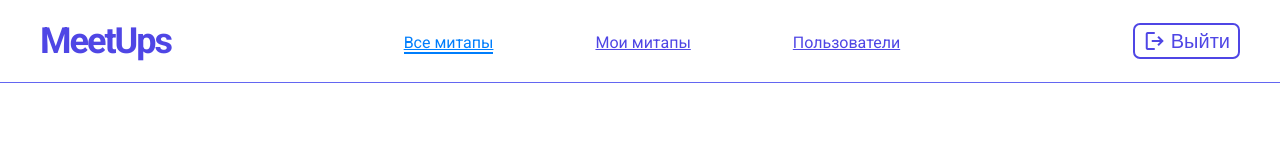
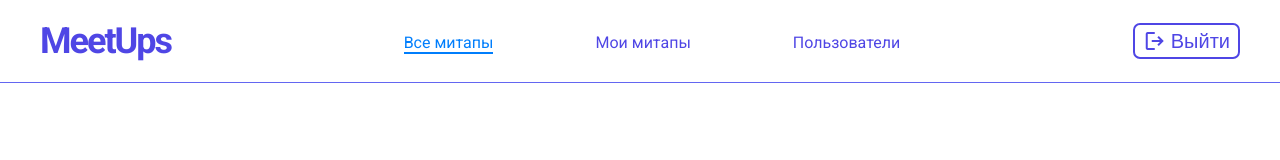
Before and after one commit to NERFTHISPLS/angular-meetup-organization, an Angular app: page / in a window 1280 px wide. Shown: the top 160 px of the page. Built offline with nearby package versions, Linux system fonts and the light colour scheme.

Commit message:
Fix nav links styles

```diff
--- a/src/app/shared/components/header/header.component.html
+++ b/src/app/shared/components/header/header.component.html
@@ -3,11 +3,11 @@
     <h1><a class="logo" href="#">MeetUps</a></h1>
 
     <ul class="links-list">
-      <li><a class="link active" href="#">Все митапы</a></li>
-      <li><a class="link" href="#">Мои митапы</a></li>
+      <li><a class="link link--nav active" href="#">Все митапы</a></li>
+      <li><a class="link link--nav" href="#">Мои митапы</a></li>
 
       <!-- Only if a user is the admin -->
-      <li><a class="link" href="#">Пользователи</a></li>
+      <li><a class="link link--nav" href="#">Пользователи</a></li>
     </ul>
 
     <div class="buttons">
--- a/src/app/shared/components/header/header.component.scss
+++ b/src/app/shared/components/header/header.component.scss
@@ -28,20 +28,21 @@
   font-size: 2rem;
 }
 
-.link:link,
-.link:visited {
+.link--nav:link,
+.link--nav:visited {
   color: var(--base-color);
+  text-decoration: none;
 
   transition: all 0.3s;
 }
 
-.link:hover,
-.link:focus {
+.link--nav:hover,
+.link--nav:focus {
   color: var(--base-color-light);
 }
 
 .active:link,
-.link:visited {
+.active:visited {
   color: var(--accent-color);
 
   border-bottom: 2px solid var(--accent-color);
```
